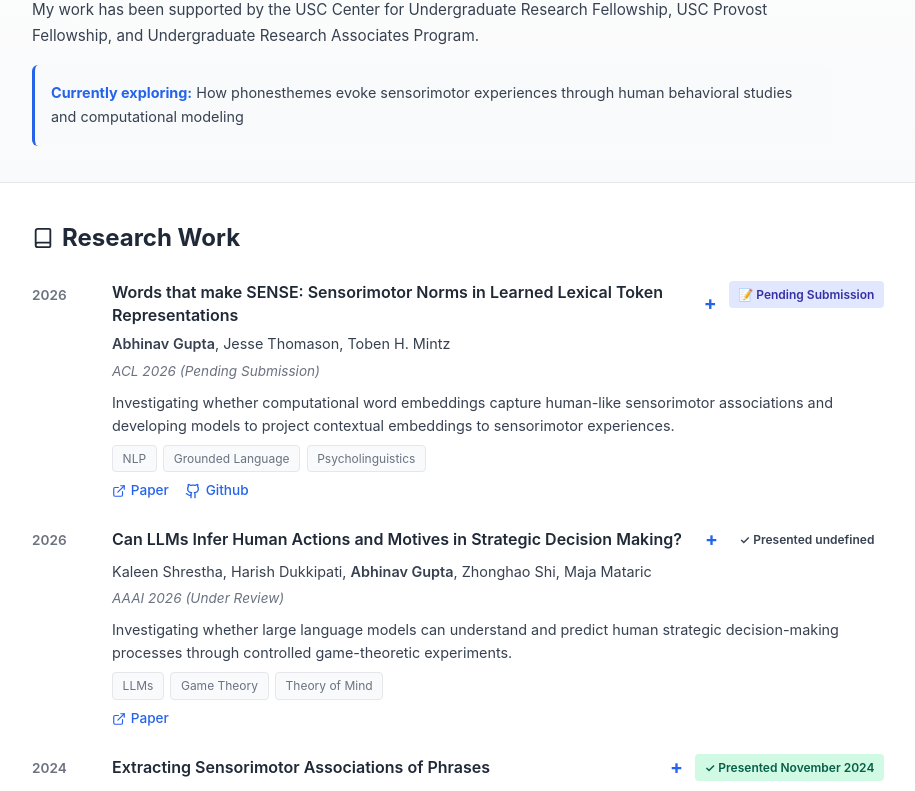
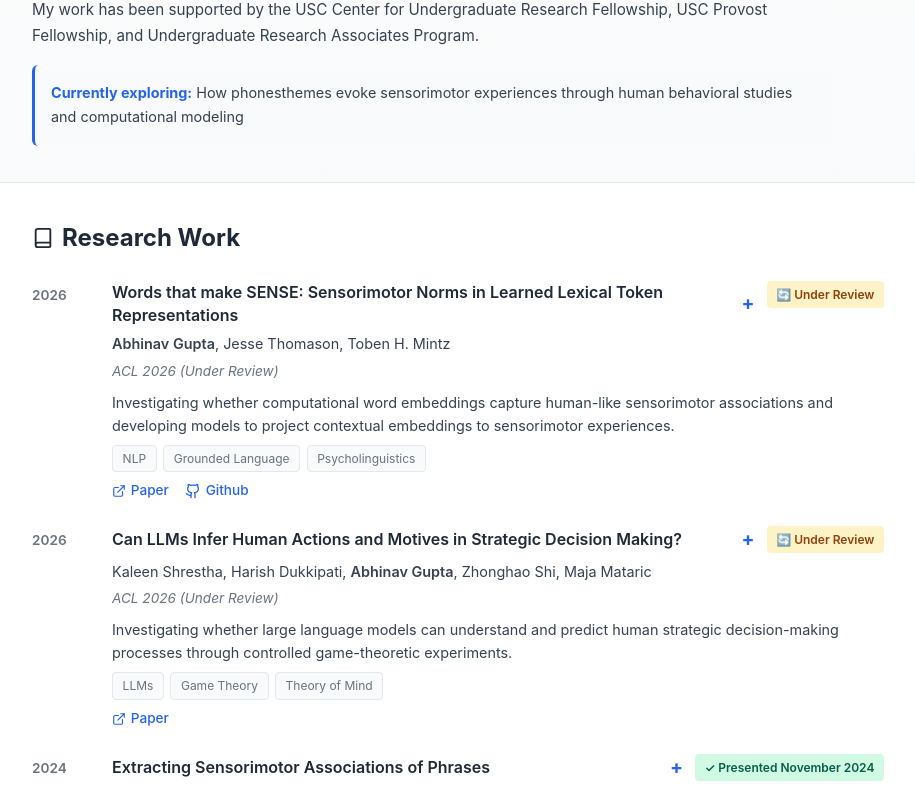
Before and after one commit to abhinav-usc/personal-website, a React (Vite) app: page / in a window 1280 px wide. Shown: the part 459-1250 px from the top of the page, without its empty margins (182-1097 px from the left). Built offline with nearby package versions, Linux system fonts and the light colour scheme.

Commit message:
updated paper status

```diff
--- a/src/App.jsx
+++ b/src/App.jsx
@@ -52,9 +52,9 @@ function App() {
     {
       title: "Words that make SENSE: Sensorimotor Norms in Learned Lexical Token Representations",
       authors: ["Abhinav Gupta", "Jesse Thomason", "Toben H. Mintz"],
-      venue: "ACL 2026 (Pending Submission)",
+      venue: "ACL 2026 (Under Review)",
       year: "2026",
-      status: "pending-submission",
+      status: "under-review",
       featured: true,
       description: "Investigating whether computational word embeddings capture human-like sensorimotor associations and developing models to project contextual embeddings to sensorimotor experiences.",
       fullDescription: "Phonesthemes are sound-meaning correspondences where certain sounds evoke specific meanings or feelings (like 'gl-' suggesting light/vision in words like glitter, gleam, glow). This research investigates whether these sub-lexical patterns trigger sensorimotor experiences similar to full words. Through computational modeling and human behavioral studies, we explore how these sound patterns are grounded in embodied perception.",
@@ -91,9 +91,9 @@ function App() {
     {
       title: "Can LLMs Infer Human Actions and Motives in Strategic Decision Making?",
       authors: ["Kaleen Shrestha", "Harish Dukkipati", "Abhinav Gupta", "Zhonghao Shi", "Maja Mataric"],
-      venue: "AAAI 2026 (Under Review)",
+      venue: "ACL 2026 (Under Review)",
       year: "2026",
-      status: "submitted",
+      status: "under-review",
       featured: false,
       description: "Investigating whether large language models can understand and predict human strategic decision-making processes through controlled game-theoretic experiments.",
       fullDescription: "This work examines how well large language models encode human social reasoning and theory of mind in strategic contexts. Using economic games like the Prisoner's Dilemma and other multi-agent scenarios, we investigate whether LLMs can predict human mental models, anticipate cooperative vs. competitive behaviors, and understand the strategic reasoning underlying human decisions in social contexts.",
```
